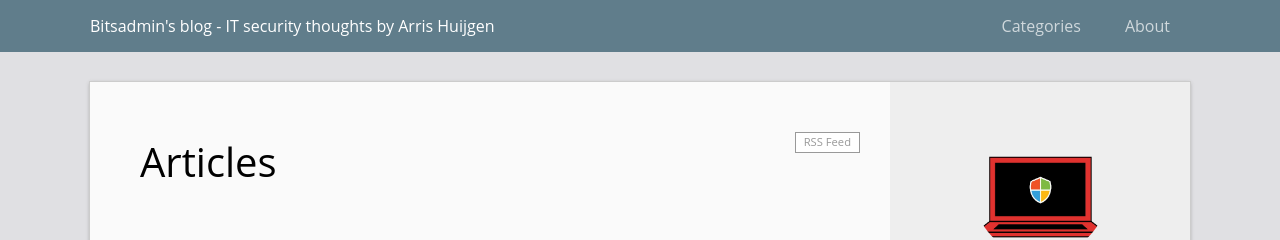
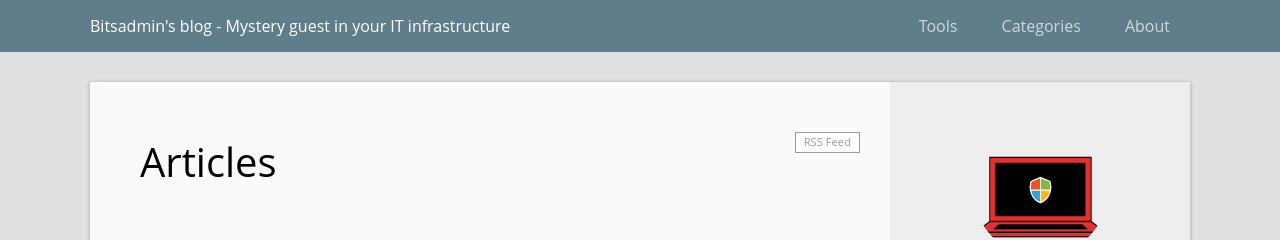
Before and after one commit to bitsadmin/bitsadmin.github.io, a Jekyll site: the page built from index.html, in a window 1280 px wide. Shown: the top 240 px of the page. Built offline with Jekyll 4.4.1, drawn with Linux system fonts in a browser that asks for light colours; the list of posts is cut into pages by our own code.

Commit message:
Updated profile and added Tools page

```diff
--- a/_config.yml
+++ b/_config.yml
@@ -1,5 +1,5 @@
 # Site settings
-title: Bitsadmin's blog - IT security thoughts by Arris Huijgen
+title: Bitsadmin's blog - Mystery guest in your IT infrastructure
 url: "https://bitsadmin.github.io"
 baseurl: ""
 description: Blog on security research and red teaming
@@ -7,7 +7,7 @@
 # Your information
 author: Arris Huijgen
 avatar: "/assets/img/bitsadmin.png"
-profile: Security Researcher - Red Teamer
+profile: Security Researcher - Red Teamer <span title="Offensive Security Certified Professional">OSCP</span> &bull; <span title="Offensive Security Certified Expert">OSCE</span> &bull; <span title="Offensive Security Exploitation Expert">OSEE</span>
 profile_links:
   GitHub: "https://github.com/bitsadmin"
   Twitter: "https://twitter.com/bitsadmin"
@@ -22,6 +22,7 @@
 header:
   # Links on the header. Link to in-site page with a slash as prefix
   links:
+    Tools: /tools/
     Categories: /categories/
     About: /about/
 
```
Also changed, not shown: tools.md (added, +38 -0 lines).
